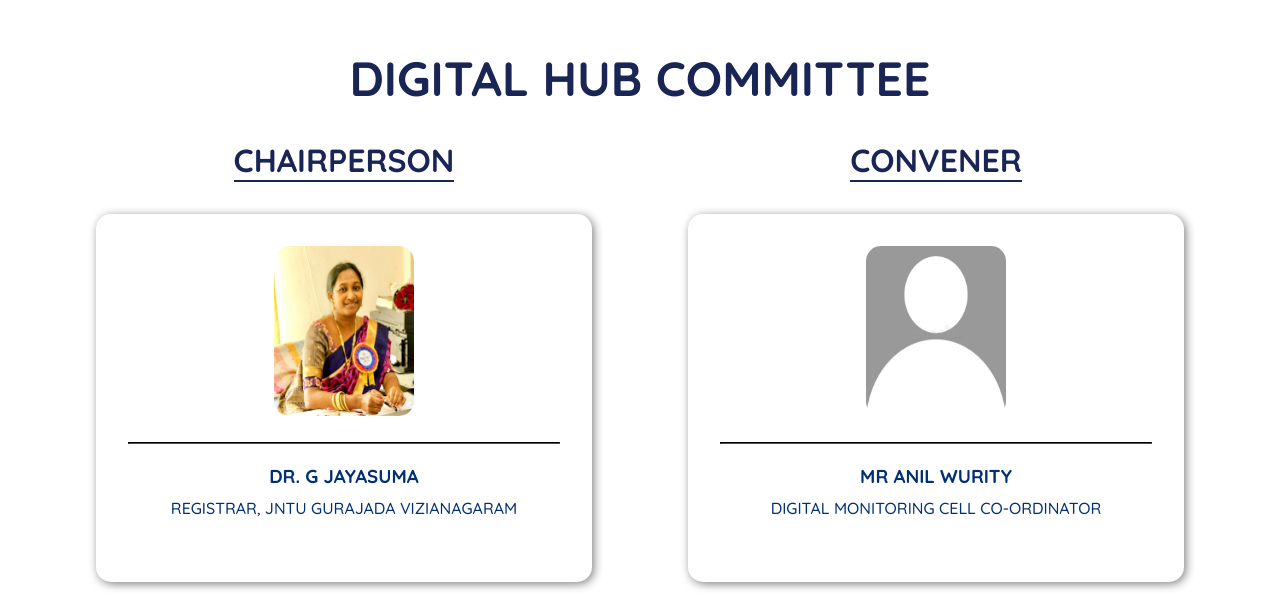
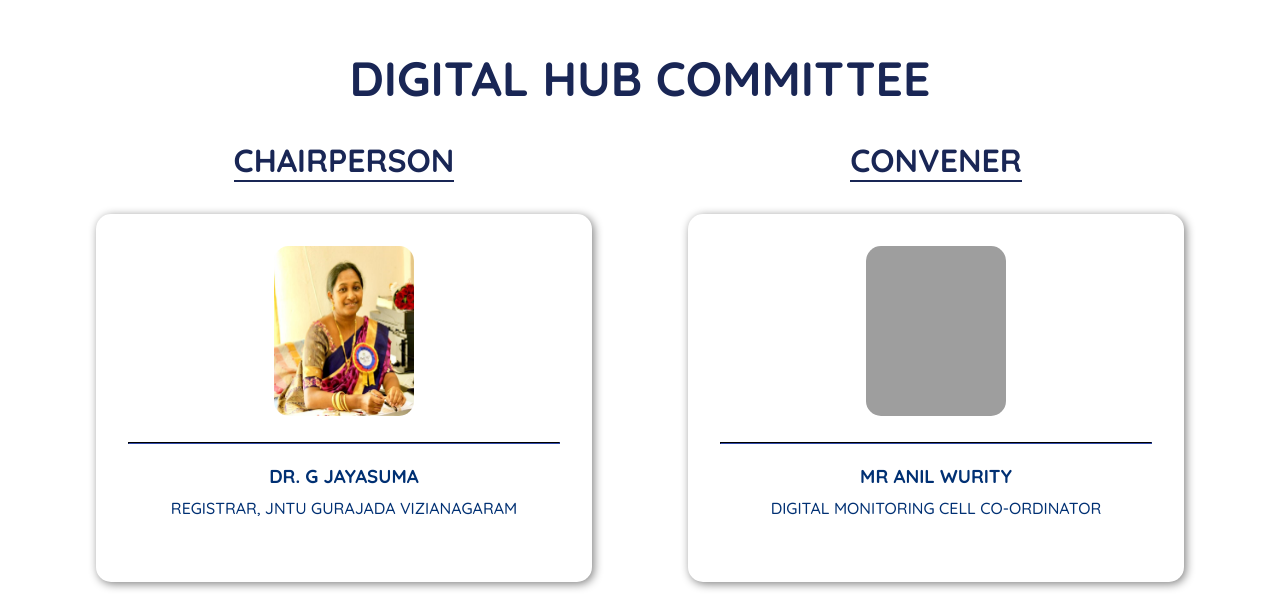
Before and after one commit to YashaswiniJakkam/DigitalHub, a Django app: page /team in a window 1280 px wide. Shown: the top 615 px of the page. Run offline with Django 5.2, Linux system fonts and the light colour scheme; some web fonts are replaced; grey boxes are pictures that could not be loaded.

Commit message:
added missing photo

```diff
--- a/templates/team/team.html
+++ b/templates/team/team.html
@@ -156,7 +156,7 @@
         <div class="card-container">
             <h1>Convener</h1>
             <div class="card">
-                <div class="card-img"><img src="{%static 'team/images/prof_img.jpeg'%}" alt="" ></div>
+                <div class="card-img"><img src="{%static 'team/images/anil.jpg'%}" alt="" ></div>
                 <hr>
                 <div class="details">
 
```
